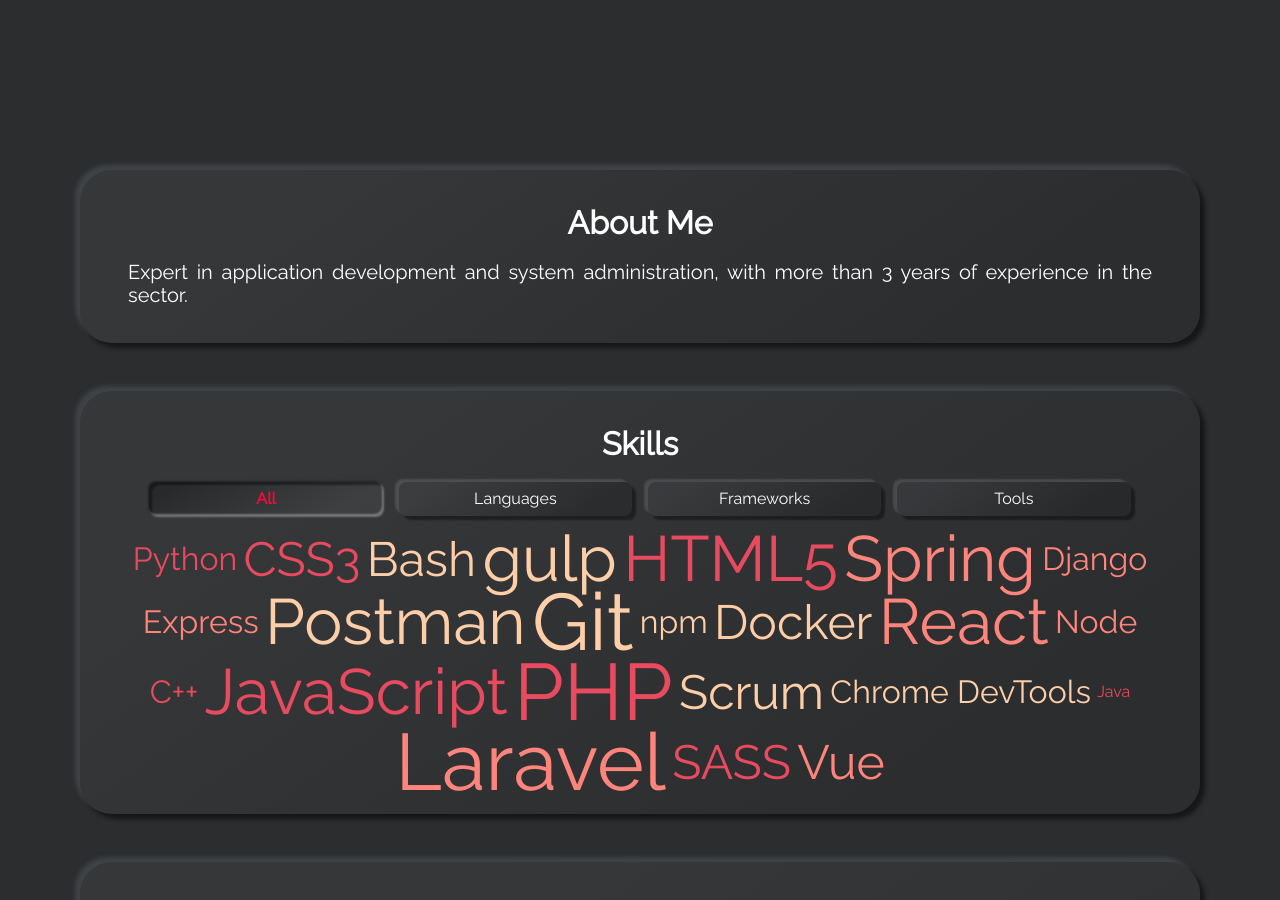
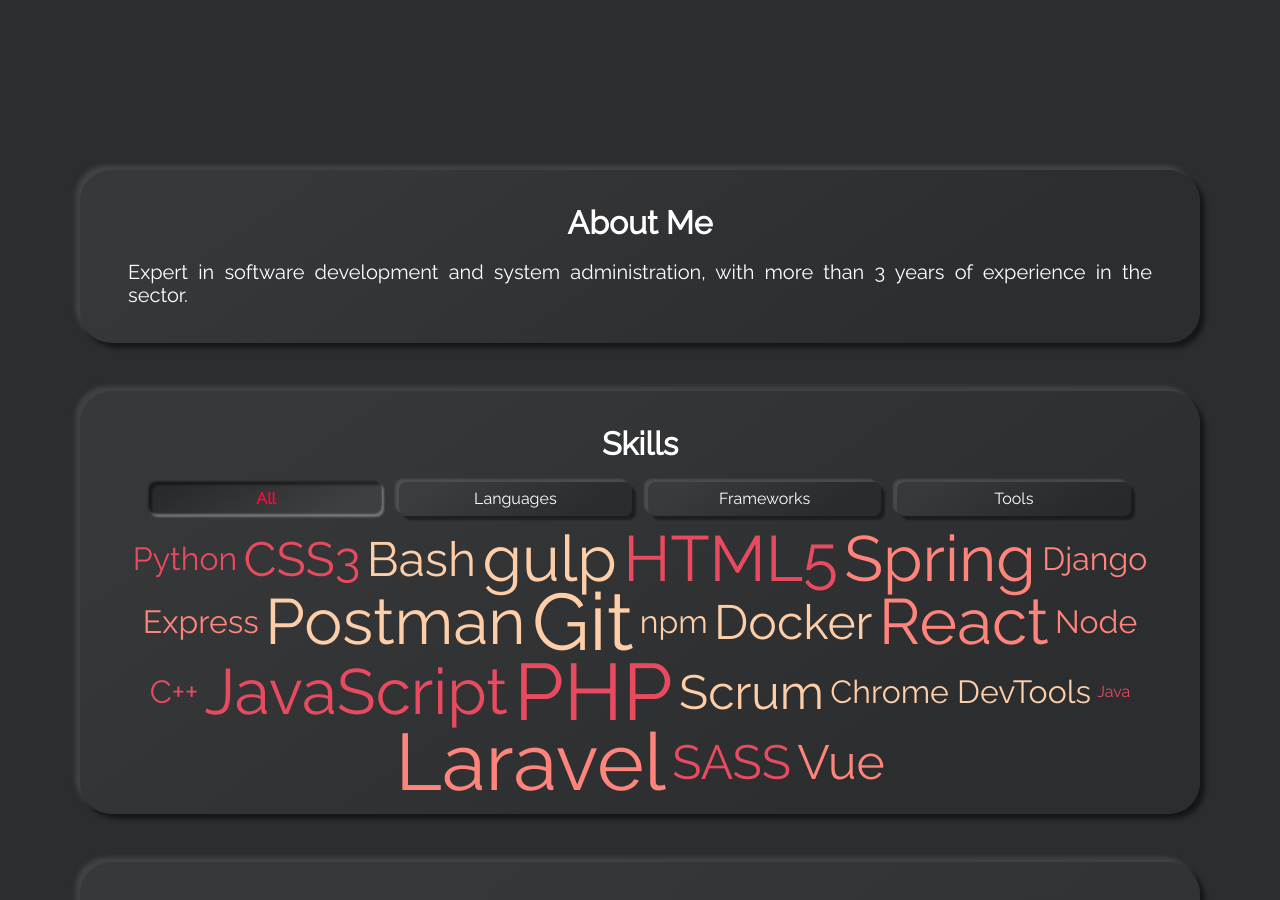
Before and after one commit to ericrodri/personal, a Jekyll site: the page built from index.html, in a window 1280 px wide and 900 px high, scrolled down 890 px. Built offline with Jekyll 4.4.1, drawn with Linux system fonts in a browser that asks for light colours.

Commit message:
Update _config.yml

```diff
--- a/_config.yml
+++ b/_config.yml
@@ -34,7 +34,7 @@ show_aboutme_card: true
 # about_me_title: The will be displayed as the title in the About Me section
 about_me_title: About Me
 # about_me_description: This will be displayed under the title.
-about_me_description: Expert in application development and system administration, with more than 3 years of experience in the sector.
+about_me_description: Expert in software development and system administration, with more than 3 years of experience in the sector.
 
 # SKILLS SECTION
 # show_skills_card:
```
